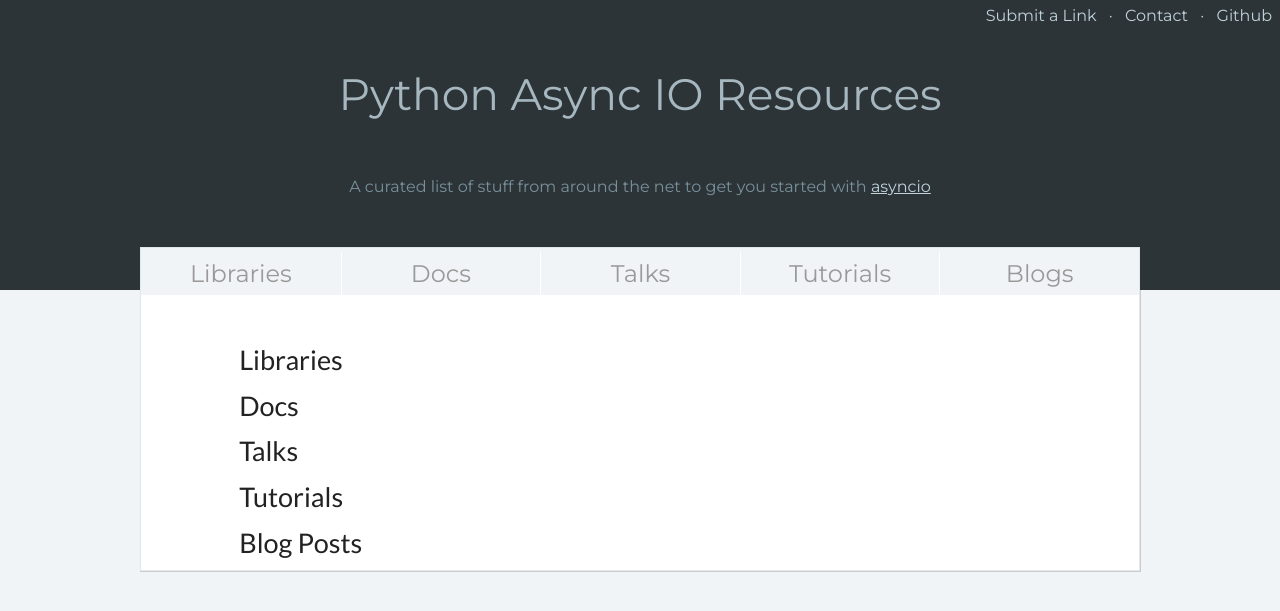
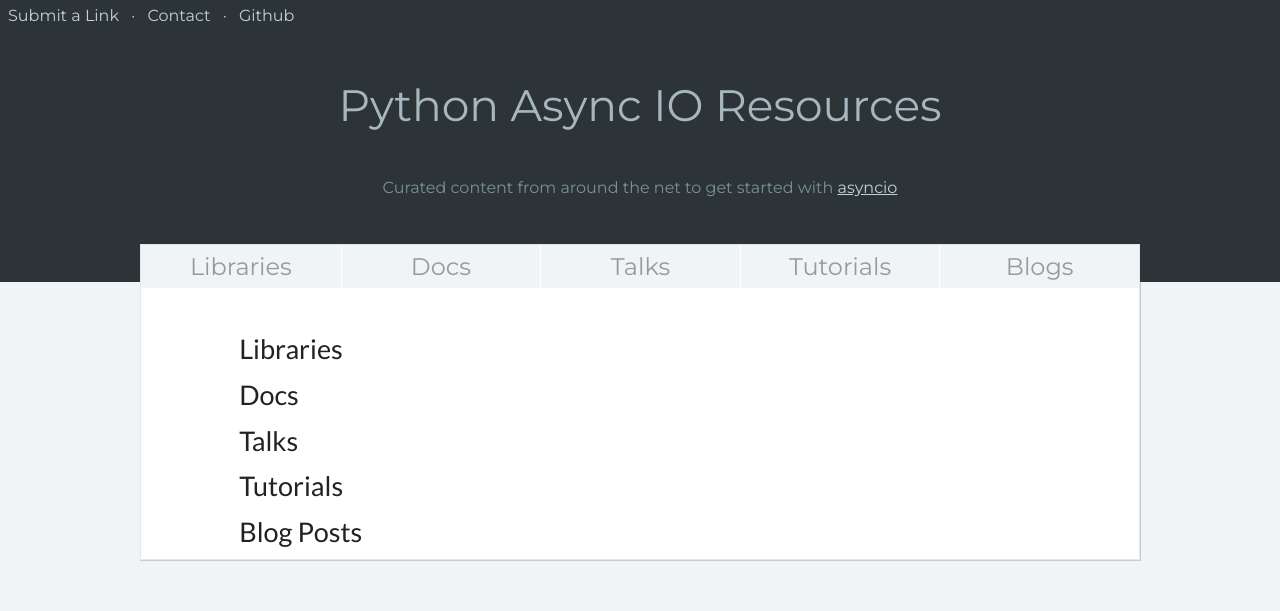
Before and after one commit to 4grim/asyncio-aggregator, a Django app: page / in a window 1280 px wide. Shown: the top 611 px of the page. Run offline with Django 3.2, Linux system fonts and the light colour scheme; data that the repository does not hold is empty; some libraries are stand-ins or nearby versions.

Commit message:
updated styles to adjust for small medium and large for the subnav, still some issues betwenn the varying small size

```diff
--- a/content_submit/templates/content_submit/base.html
+++ b/content_submit/templates/content_submit/base.html
@@ -46,11 +46,15 @@
 		<a href="mailto:amber.grimaldi@gmail.com?subject=Hi There!">Contact</a> &middot;
 		<a href="https://github.com/4grim/asyncio-aggregator">Github</a>
 	</nav>
-	<div class="main">
 	<div class="main-head text-center">
+		<div>
 			<h1>Python Async IO Resources</h1>
-			<p>A curated list of stuff from around the net to get you started with <a href="https://docs.python.org/3.4/library/asyncio.html">asyncio</a></p>
-
+		</div>
+		<div>
+			<p class="small show-for-small-only">Curated content from around the net to get started with <a href="https://docs.python.org/3.4/library/asyncio.html">asyncio</a></p>
+			<p class="medium show-for-medium-only">Curated content to get started with <a href="https://docs.python.org/3.4/library/asyncio.html">asyncio</a></p>
+			<p class="large show-for-large-up">Curated content from around the net to get started with <a href="https://docs.python.org/3.4/library/asyncio.html">asyncio</a></p>
+		</div>
 		<div class="row">
 			<div data-magellan-expedition="fixed" class="resource-nav text-center">
 				<dl class="sub-nav large show-for-large-up">
@@ -78,7 +82,6 @@
 					<dd data-magellan-arrival="blogs"><a href="#blogs">Blogs</a></dd>
 				</dl>
 
-				</div>
 			</div>
 		</div>
 	</div>
--- a/content_submit/templates/content_submit/home_page.html
+++ b/content_submit/templates/content_submit/home_page.html
@@ -3,7 +3,7 @@
 {% load staticfiles %}
 
 {% block body_block %}
-<div class="large-10 large-offset-1 columns content-data">
+<div class="small-12 small-centered medium-12 medium-centered large-10 large-centered columns content-data">
 	<a name="libraries"></a>
 	<h3 data-magellan-destination="libraries" class="resource-type-title">Libraries</h3>
 	{% for resource in library_resources %}
--- a/static/content_submit/css/style.css
+++ b/static/content_submit/css/style.css
@@ -2,6 +2,7 @@
 	background-color: #f0f4f6;
 	margin: 0rem;
 	padding: 0rem;
+	font-size: 16px;
 }
 
 .main {
@@ -12,7 +13,6 @@
 	background-color: #2d3438;
 	padding-top: .5rem;
 	padding-bottom: .5rem;
-	float: right;
 	color: #bfd1d9;
 	font-family: 'Montserrat', sans-serif;
 }
@@ -28,25 +28,46 @@
 
 .main-head {
 	background-color: #2d3438;
-	height: 18.1rem;
+	height: 250px;
+	position: relative;
+}
+.main-head > div {
+	padding-top: .5rem;
 }
 
 .main-head h1 {
 	text-align: center;
 	color: #a6b7bf;
 	margin: 0rem;
-	padding-top: 4rem;
-	padding-bottom: 1.5rem;
+	padding-top: 35px;
 	font-family: 'Montserrat', sans-serif;
 }
 
-.main-head p {
+.main-head p.small {
 	color: #79909a;
-	margin-bottom: 0rem;
-	padding-top: 1.5rem;
-	padding-bottom: 3rem;
+	margin: 0rem;
+	padding-top: 20px;
+	padding-bottom: 20px;
 	font-family: 'Montserrat', sans-serif;
 }
+
+.main-head p.medium {
+	color: #79909a;
+	margin: 0rem;
+	padding-top: 30px;
+	padding-bottom: 34px;
+	font-family: 'Montserrat', sans-serif;
+	font-size: 18px;
+}
+
+.main-head p.large {
+	color: #79909a;
+	margin: 0rem;
+	padding-top: 30px;
+	padding-bottom: 36px;
+	font-family: 'Montserrat', sans-serif;
+}
+
 
 .main-head a {
 	color: #bfd1d9;
@@ -82,6 +103,7 @@
 	border-bottom: none;
 	padding: 0rem;
 	width: 100%;
+	margin-top: 0px;
 }
 
 dl.large {
@@ -90,7 +112,9 @@
 }
 
 dl.medium {
-	margin: 0rem;
+	margin-top: 0rem;
+	margin-left: 0rem;
+	margin-right: 0rem;
 	font-family: 'Lato', sans-serif;
 }
 
@@ -112,6 +136,12 @@
 	background-color: #fff;
 }
 
+.sub-nav {
+	padding-top: 0px;
+	margin-bottom: 0px;
+	padding-bottom: 0rem;
+
+}
 .sub-nav dd:first-child {
 	border-left: none;
 	font-family: 'Lato', sans-serif;
@@ -167,10 +197,6 @@
 	color: #717e84;
 	width: 20%;
 	text-align: center;
-}
-
-.content-data {
-
 }
 
 .resource-type-title {
```
Lines whose indentation alone changed are shown as unchanged.
